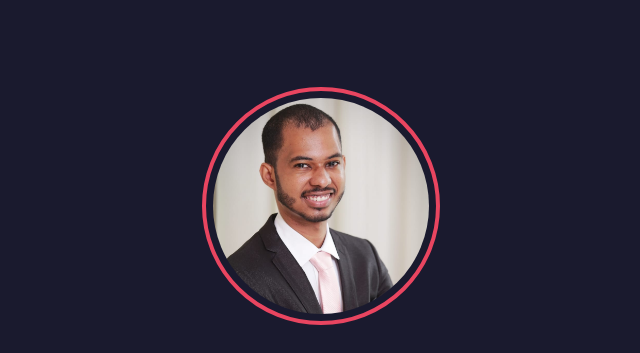
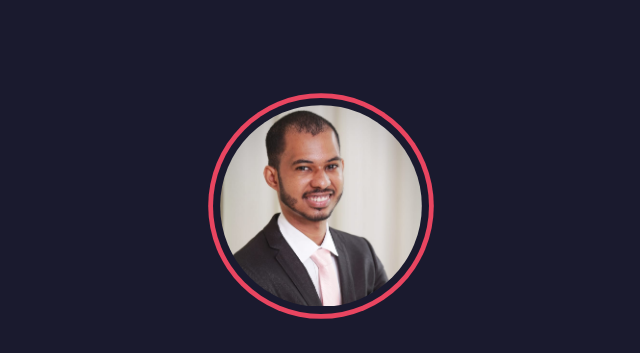
Before and after one commit to dudubass15/portfolio-exercicio, a plain HTML site: page index.html in a window 1280 px wide. Shown: the top 353 px of the page, without its empty margins (319-959 px from the left). Drawn offline with Linux system fonts and the light colour scheme.

Commit message:
Adjust style in iOS

```diff
--- a/assets/css/style.css
+++ b/assets/css/style.css
@@ -44,16 +44,22 @@ html, body {
 .container .profile .circle {
     width: 18.0rem;
     height: 18.0rem;
-    overflow: hidden;
     border-radius: 50%;
-    outline: 0.4rem solid var(--bg-secondary);
-    outline-offset: 0.6rem;
+    /* overflow: hidden; */
+    /* outline: 0.4rem solid var(--bg-secondary);
+    outline-offset: 0.6rem; */
 }
 
 .container .profile .circle img {
     width: 100%;
-    background-position: center;
+    height: 100%;
     object-fit: cover;
+    object-position: top;
+    padding: 0.6rem;
+    -webkit-border-radius: 500px;
+    -moz-border-radius: 500px;
+    border-radius: 500px;
+    box-shadow: 0rem 0rem 0rem 0.4rem var(--bg-secondary);
 }
 
 .container .profile .description {
@@ -69,7 +75,7 @@ html, body {
 }
 
 .container .profile .description span {
-    font-size: 1.6rem;
+    font-size: 2rem;
     font-weight: 300;
     color: var(--bg-quartiary);
     text-shadow: 0.1rem 0.1rem 0.5rem rgba(0, 0, 0, 0.3);
```
